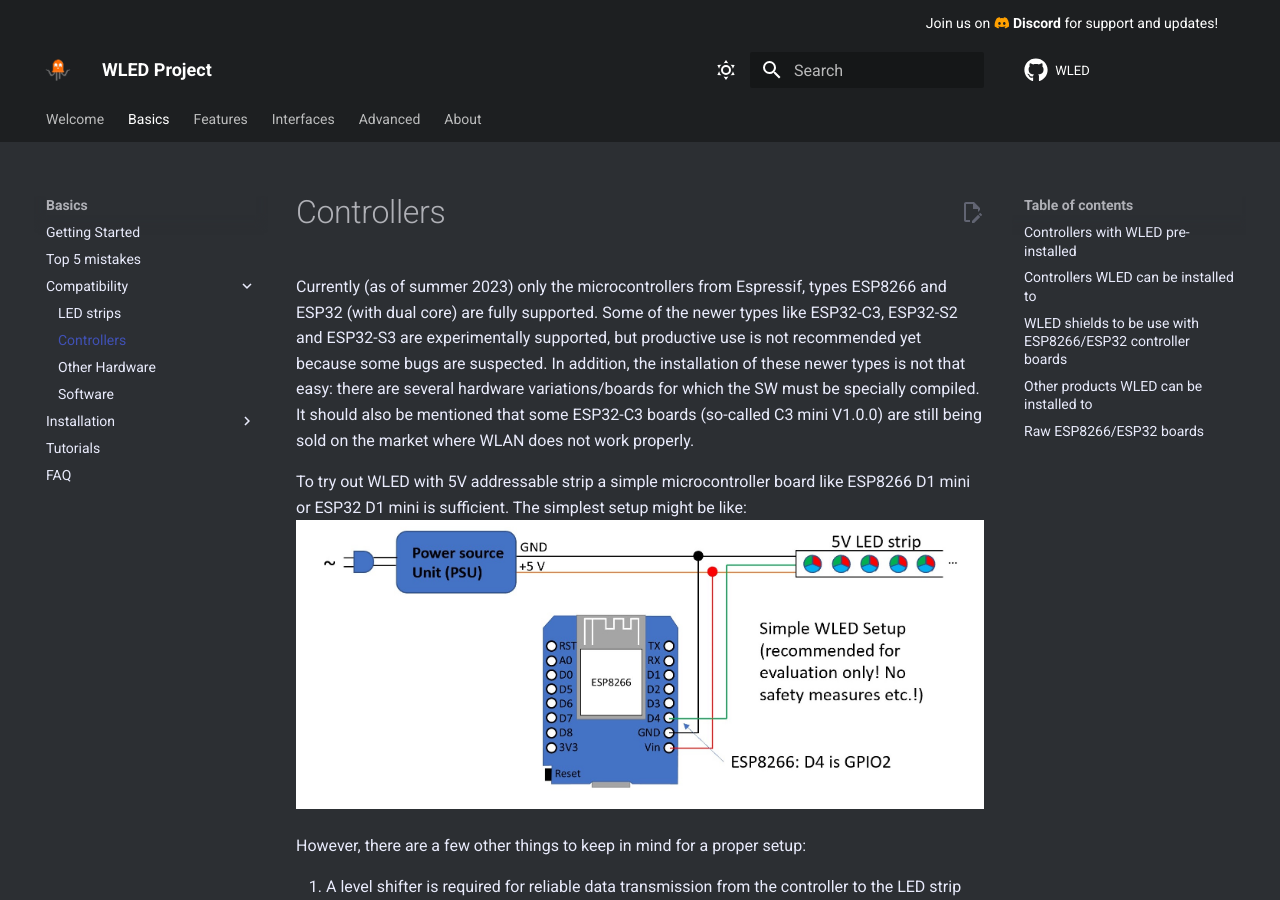
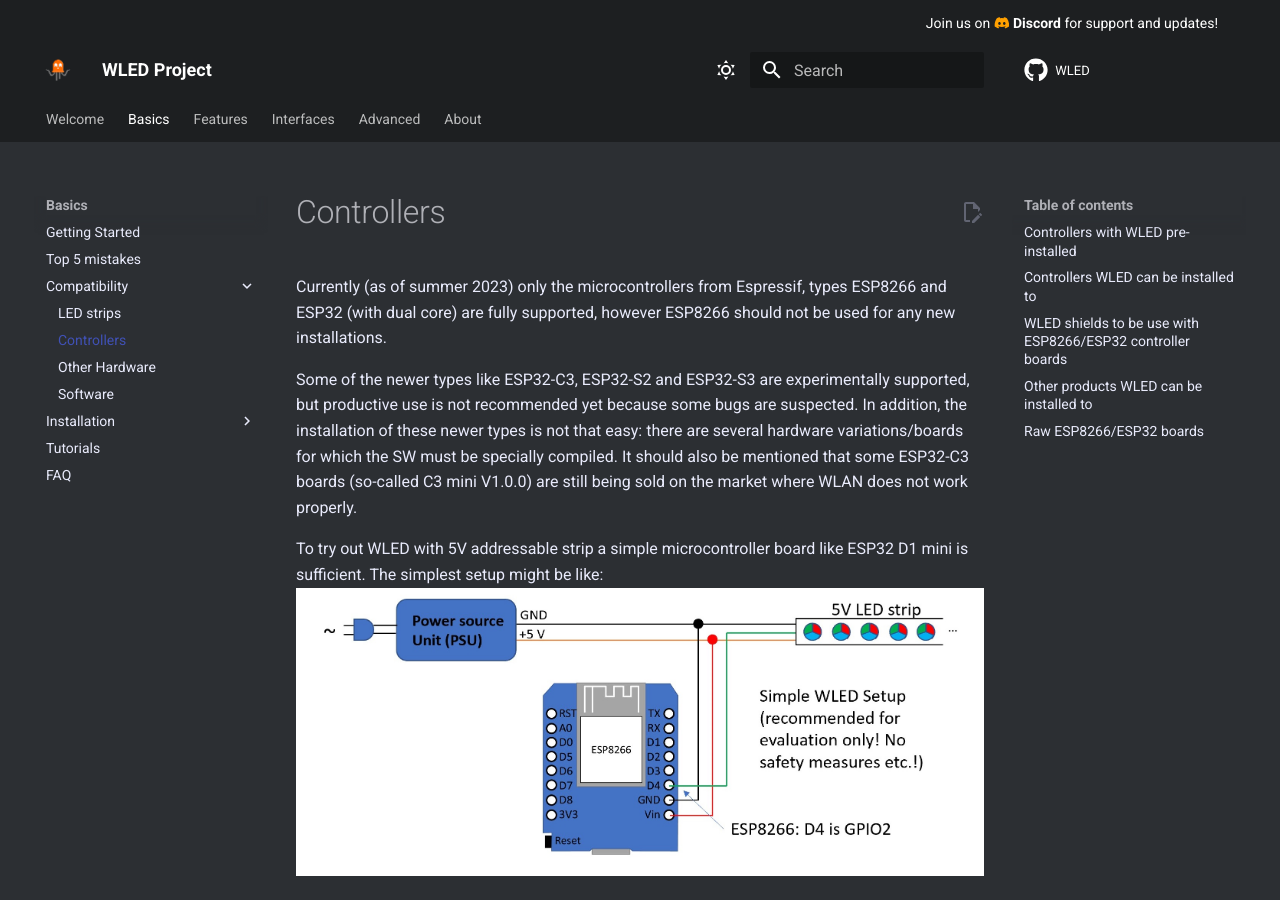
Before and after one commit to Aircoookie/WLED-Docs, an MkDocs documentation site: the page built from docs/basics/compatible-controllers.md, in a window 1280 px wide and 900 px high. Built offline with MkDocs 1.6.1 and Material for MkDocs 9.7.7, drawn with Linux system fonts in a browser that asks for light colours; comment, search, counter and statistics services are not loaded.

Commit message:
No new esp8266 installs

```diff
--- a/docs/basics/compatible-controllers.md
+++ b/docs/basics/compatible-controllers.md
@@ -5,9 +5,11 @@
   # - toc
 ---
 
-Currently (as of summer 2023) only the microcontrollers from Espressif, types ESP8266 and ESP32 (with dual core) are fully supported. Some of the newer types like ESP32-C3, ESP32-S2 and ESP32-S3 are experimentally supported, but productive use is not recommended yet because some bugs are suspected. In addition, the installation of these newer types is not that easy: there are several hardware variations/boards for which the SW must be specially compiled. It should also be mentioned that some ESP32-C3 boards (so-called C3 mini V1.0.0) are still being sold on the market where WLAN does not work properly.
+Currently (as of summer 2023) only the microcontrollers from Espressif, types ESP8266 and ESP32 (with dual core) are fully supported, however ESP8266 should not be used for any new installations.
 
-To try out WLED with 5V addressable strip a simple microcontroller board like ESP8266 D1 mini or ESP32 D1 mini is sufficient. The simplest setup might be like:
+Some of the newer types like ESP32-C3, ESP32-S2 and ESP32-S3 are experimentally supported, but productive use is not recommended yet because some bugs are suspected. In addition, the installation of these newer types is not that easy: there are several hardware variations/boards for which the SW must be specially compiled. It should also be mentioned that some ESP32-C3 boards (so-called C3 mini V1.0.0) are still being sold on the market where WLAN does not work properly.
+
+To try out WLED with 5V addressable strip a simple microcontroller board like ESP32 D1 mini is sufficient. The simplest setup might be like:
 ![Simple WLED setup](../assets/images/content/pic10.jpg)
 
 However, there are a few other things to keep in mind for a proper setup:
```
